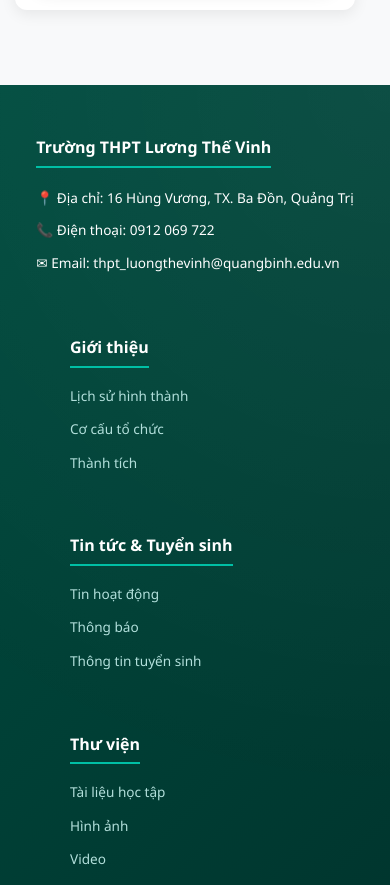
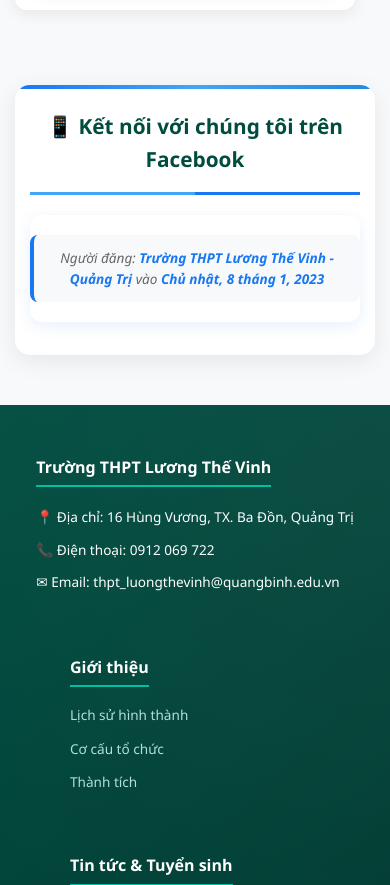
Before and after one commit to AnhNgoo/THPTLTV, a plain HTML site: page index.html in a window 390 px wide. Shown: the part 6347-7232 px from the top of the page. Drawn offline with Linux system fonts and the light colour scheme.

Commit message:
update last version 2 :))

```diff
--- a/css/styles.css
+++ b/css/styles.css
@@ -780,6 +780,139 @@ body {
     font-weight: 600;
 }
 
+/* Facebook Section */
+.facebook-section {
+    background: white;
+    padding: 40px 30px;
+    border-radius: 15px;
+    box-shadow: 0 6px 25px rgba(0,0,0,0.08);
+    margin: 40px 0;
+    position: relative;
+    overflow: hidden;
+}
+
+.facebook-section::before {
+    content: "";
+    position: absolute;
+    top: 0;
+    left: 0;
+    right: 0;
+    height: 4px;
+    background: linear-gradient(90deg, #1877f2, #42a5f5, #1e88e5);
+}
+
+.facebook-container {
+    max-width: 600px;
+    margin: 0 auto;
+    text-align: center;
+}
+
+.facebook-container h2 {
+    font-size: 1.8em;
+    color: #004d40;
+    margin-bottom: 30px;
+    padding-bottom: 15px;
+    border-bottom: 3px solid #1877f2;
+    position: relative;
+    display: inline-block;
+}
+
+.facebook-container h2::after {
+    content: "";
+    position: absolute;
+    bottom: -3px;
+    left: 0;
+    width: 50%;
+    height: 3px;
+    background: #42a5f5;
+    animation: expandWidth 2s ease-out;
+}
+
+/* Facebook Post Styling */
+.fb-post {
+    display: inline-block;
+    width: 100% !important;
+    max-width: 500px;
+    margin: 0 auto;
+    border-radius: 12px;
+    overflow: hidden;
+    box-shadow: 0 4px 15px rgba(24, 119, 242, 0.1);
+    transition: all 0.3s ease;
+}
+
+.fb-post:hover {
+    transform: translateY(-5px);
+    box-shadow: 0 8px 25px rgba(24, 119, 242, 0.2);
+}
+
+/* Facebook iframe responsive */
+.fb-post span,
+.fb-post iframe {
+    width: 100% !important;
+    max-width: 100% !important;
+}
+
+/* Blockquote fallback styling */
+.fb-xfbml-parse-ignore {
+    background: #f8f9fa;
+    border-left: 4px solid #1877f2;
+    padding: 20px;
+    margin: 20px 0;
+    border-radius: 8px;
+    font-style: italic;
+    color: #666;
+    line-height: 1.6;
+}
+
+.fb-xfbml-parse-ignore a {
+    color: #1877f2;
+    text-decoration: none;
+    font-weight: 600;
+}
+
+.fb-xfbml-parse-ignore a:hover {
+    text-decoration: underline;
+}
+
+/* Responsive design for Facebook section */
+@media (max-width: 768px) {
+    .facebook-section {
+        padding: 30px 20px;
+        margin: 30px 0;
+    }
+
+    .facebook-container h2 {
+        font-size: 1.5em;
+        margin-bottom: 25px;
+    }
+
+    .fb-post {
+        max-width: 100%;
+    }
+
+    .fb-xfbml-parse-ignore {
+        padding: 15px;
+        font-size: 0.9em;
+    }
+}
+
+@media (max-width: 480px) {
+    .facebook-section {
+        padding: 25px 15px;
+        margin: 25px 0;
+    }
+
+    .facebook-container h2 {
+        font-size: 1.3em;
+        margin-bottom: 20px;
+    }
+
+    .fb-xfbml-parse-ignore {
+        padding: 12px;
+        font-size: 0.85em;
+    }
+}
+
 /* FOOTER */
 .main-footer {
     background: linear-gradient(135deg, #004d40, #00332c);
--- a/index.html
+++ b/index.html
@@ -288,6 +288,21 @@
                 </section>
             </aside>
         </div>
+
+        <!-- Facebook Post Section -->
+        <section class="facebook-section">
+            <div class="facebook-container">
+                <h2>📱 Kết nối với chúng tôi trên Facebook</h2>
+                <div id="fb-root"></div>
+                <script async defer crossorigin="anonymous" src="https://connect.facebook.net/vi_VN/sdk.js#xfbml=1&version=v24.0&appId=APP_ID"></script>
+
+                <div class="fb-post" data-href="https://www.facebook.com/photo/?fbid=188321963805329&amp;set=a.165671492737043" data-width="500" data-show-text="true">
+                    <blockquote cite="https://www.facebook.com/photo.php?fbid=188321963805329&amp;set=a.165671492737043&amp;type=3" class="fb-xfbml-parse-ignore">
+                        Người đăng: <a href="https://www.facebook.com/people/Tr%C6%B0%E1%BB%9Dng-THPT-L%C6%B0%C6%A1ng-Th%E1%BA%BF-Vinh-Qu%E1%BA%A3ng-Tr%E1%BB%8B/100078825796793/">Trường THPT Lương Thế Vinh - Quảng Trị</a> vào&nbsp;<a href="https://www.facebook.com/photo.php?fbid=188321963805329&amp;set=a.165671492737043&amp;type=3">Chủ nhật, 8 tháng 1, 2023</a>
+                    </blockquote>
+                </div>
+            </div>
+        </section>
     </main>
 
     <footer class="main-footer">
```
